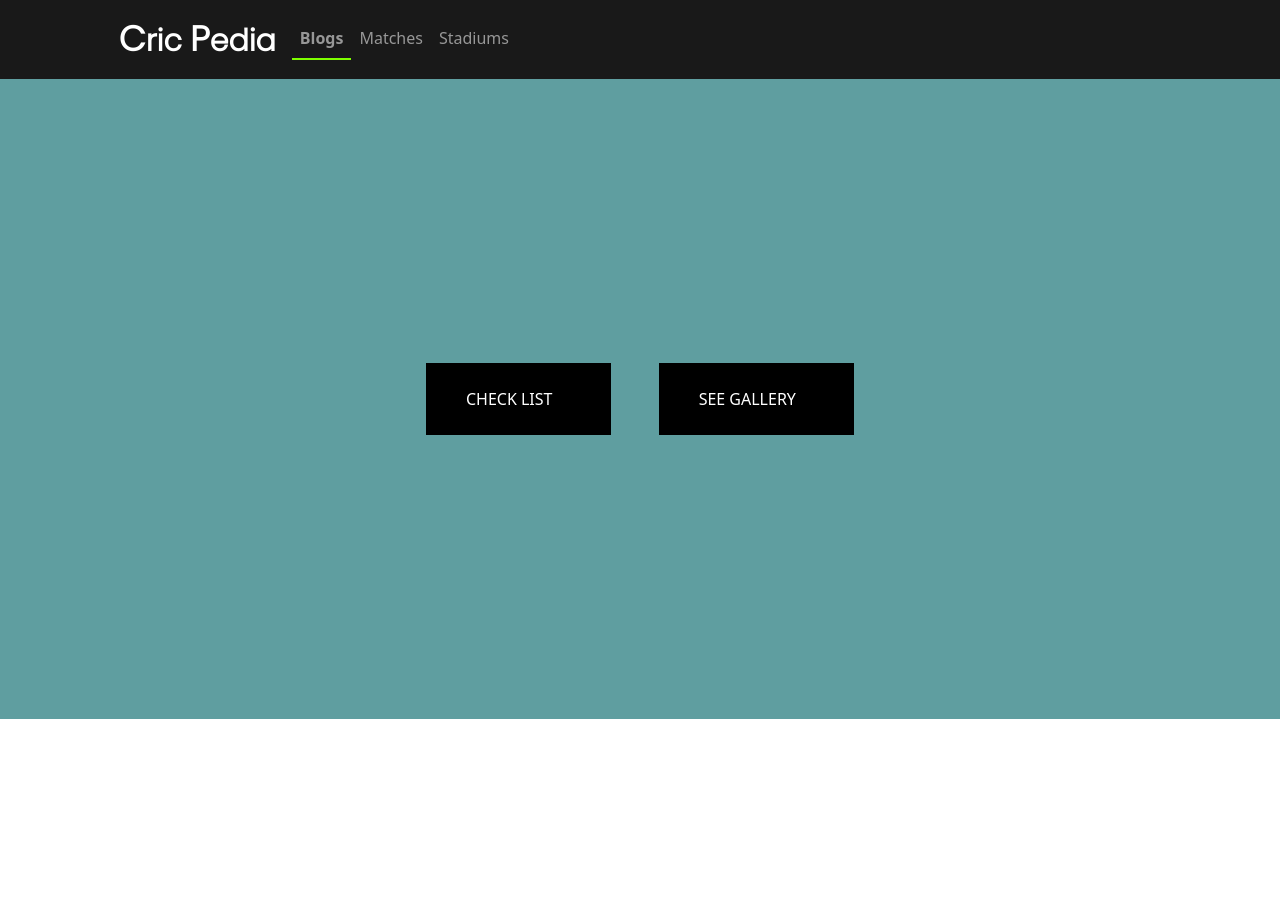
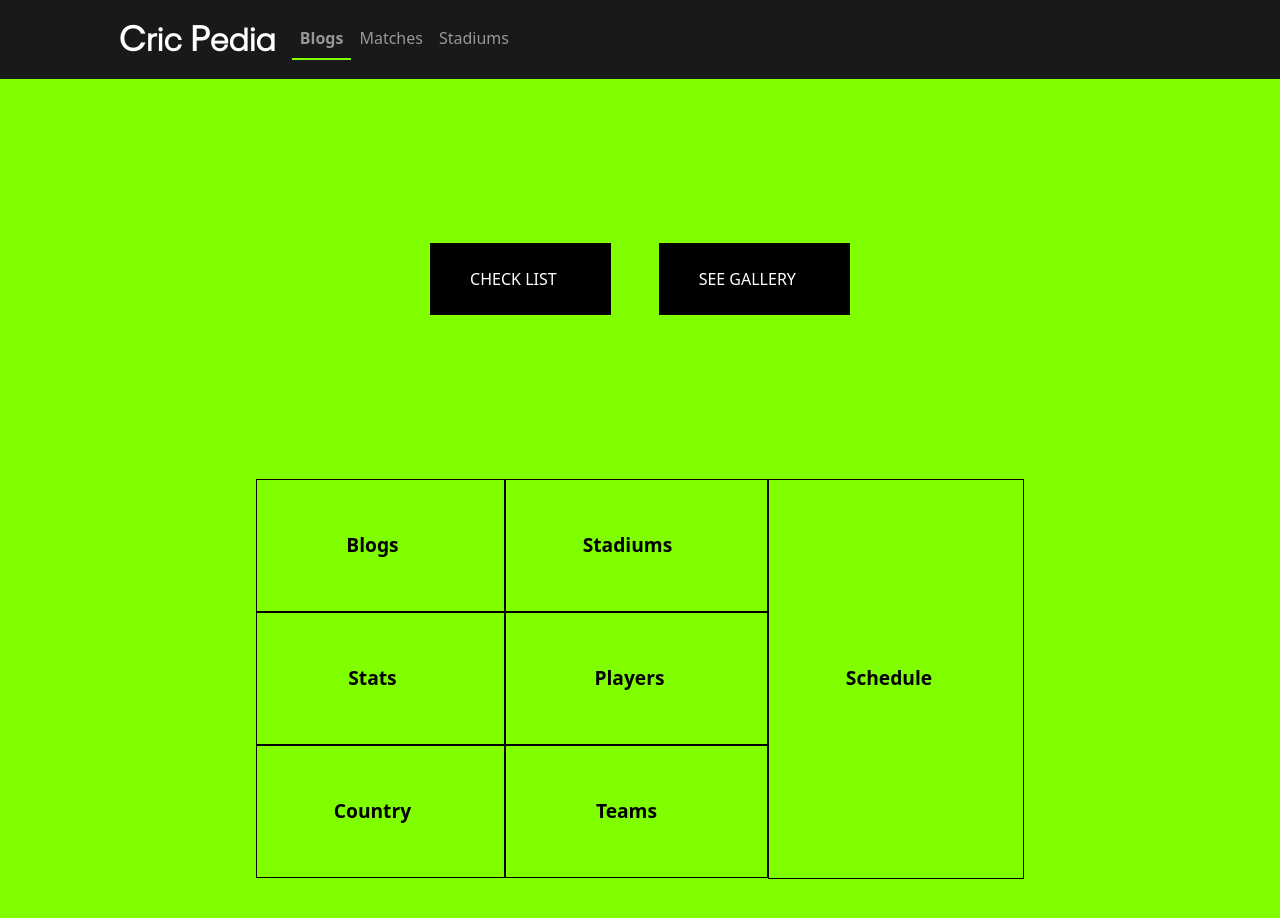
Before and after one commit to ujjwalborasi/CricPedia, a React (Create React App) app: page / in a window 1280 px wide. Shown: the top 918 px of the page. Before the commit the page ends 800 px from the top, so only its background shows below. Built offline with nearby package versions, Linux system fonts and the light colour scheme.

Commit message:
CSS Changes : Box-Container Added

```diff
--- a/src/Components/Home/Home.css
+++ b/src/Components/Home/Home.css
@@ -3,13 +3,15 @@
     display: flex;
     align-items: center;
     justify-content: center;
-    height: 80vh;
+ flex-direction: column;
     width: 100%;
 }
 .Middle-Container{display: flex;
     align-items: center;
     justify-content: center;
-width: 80%;
+width: 100%;
+height: 50vh;
+background-color: chartreuse;
 }
 .Button-Container{
     display: flex;
@@ -18,15 +20,18 @@ width: 80%;
  width: 80%;
 }
 .Home-Button{
+    display: flex;
+    align-items: center;
+    justify-content: center;
     background-color: black;
     color: white;
     padding: 1.5rem 2.5rem;
     margin: 1.5rem;
+    border: none;
     text-decoration: none !important;
 }
 .Button-Text{
-    text-decoration: none !important;
-    transition: 0.3s;
+    transition: 0.3s linear;
 
 }
 .Button-Icon{
@@ -37,12 +42,64 @@ transform: translateX(-1rem);
 transition: 0.4s, visibility 0s, opacity 0.5s linear;
 }
 /* On Hover Functionality of Button */
-.Home-Button:hover :nth-child(1){
+
+.Home-Button:hover >:nth-child(1){
     color: var(--Primary-Font-Color) !important;
-    transform: translateX(-0.6rem) ;
+    transform: translateX(-0.2rem) ;
 }
 .Home-Button:hover .Button-Icon{
     visibility: visible;
     opacity: 1;
     transform: translateX(1.2rem) ;
 }
+
+.Box-Container{
+    margin: 2rem;
+    display: flex;
+    height: 50vh;
+    width: 60%;
+    flex-direction: column;
+    flex-wrap: wrap;
+
+}
+.Box-Container >*{
+    flex: 1 1 33%;
+}
+.Small-Box{
+    display: flex;
+    align-items: center;
+    justify-content: center;
+     border: 0.4px groove black;
+     text-decoration: none !important;
+     color: var(--Font-main-color)
+}
+.Box-Text{
+    font-size: 1.2rem;
+    font-weight: bolder;
+    text-decoration: none !important;
+    transition: 0.3s;
+    color: var(--Font-main-color) !important;
+}
+.Box-Icon{
+    color: var(--Font-main-color);
+    visibility: hidden;
+    opacity: 0;
+   transform: translateX(-1rem);
+   transition: 0.4s, visibility 0s, opacity 0.5s linear;
+}
+
+/* Hovering  In Boxes */
+.Small-Box:hover{
+    background-color: var(--Font-main-color);
+    color: Var(--Primary-Font-Color);
+}
+.Small-Box:hover >:nth-child(1) {
+    color: var(--Primary-Font-Color) !important;
+   transform: translateX(-0.6rem) ;
+}
+.Small-Box:hover .Box-Icon{
+    color: var(--Primary-Font-Color);
+    visibility: visible;
+    opacity: 1;
+transform: translateX(1.2rem) ;
+}
--- a/src/Components/Home/Home.jsx
+++ b/src/Components/Home/Home.jsx
@@ -1,7 +1,7 @@
 import React from 'react'
-import {  NavLink  } from 'react-router-dom'
+import { NavLink, Link } from 'react-router-dom'
 import { FontAwesomeIcon } from '@fortawesome/react-fontawesome'
-import { faArrowRight  } from '@fortawesome/free-solid-svg-icons';
+import { faArrowRight, faBlog, faCalendar, faFlag, faHome, faList, faUser, faUsers } from '@fortawesome/free-solid-svg-icons';
 import './Home.css'
 function Home() {
     return (
@@ -17,6 +17,27 @@ function Home() {
                         </NavLink>
                     </div>
                 </div>
+                <div className='Middle-Container'>
+                    <div className='Box-Container'>
+                        <Link className="Small-Box" exact to="/Blogs" > <span className="Box-Text"> Blogs</span> <FontAwesomeIcon icon={faBlog} className="Box-Icon" size="1px" /> </Link>
+                        <Link className="Small-Box" exact to="/list/Rank" > <span className="Box-Text"> Stats</span> <FontAwesomeIcon icon={faList} className="Box-Icon" size="1px" /> </Link>
+                        <Link className="Small-Box" exact to="/list/Country" > <span className="Box-Text"> Country</span> <FontAwesomeIcon icon={faFlag} className="Box-Icon" size="1px" /> </Link>
+                        <Link className="Small-Box" exact to="/list/Profession" > <span className="Box-Text"> Stadiums</span> <FontAwesomeIcon icon={faHome} className="Box-Icon" size="1px" /> </Link>
+                        <Link className="Small-Box" exact to="/list/Oldest" > <span className="Box-Text"> Players</span> <FontAwesomeIcon icon={faUser} className="Box-Icon" size="1px" /> </Link>
+                        <Link className="Small-Box" exact to="/list/Youngest" > <span className="Box-Text"> Teams</span> <FontAwesomeIcon icon={faUsers} className="Box-Icon" size="1px" /> </Link>
+                        <Link className="Small-Box" exact to="/list" > <span className="Box-Text"> Schedule</span> <FontAwesomeIcon icon={faCalendar} className="Box-Icon" size="1px" /> </Link>
+                    </div>
+                </div>
+
+                <div className='Middle-Container'>
+
+
+                </div>
+
+
+
+
+
             </div>
 
         </>
```
Lines whose indentation alone changed are shown as unchanged.
